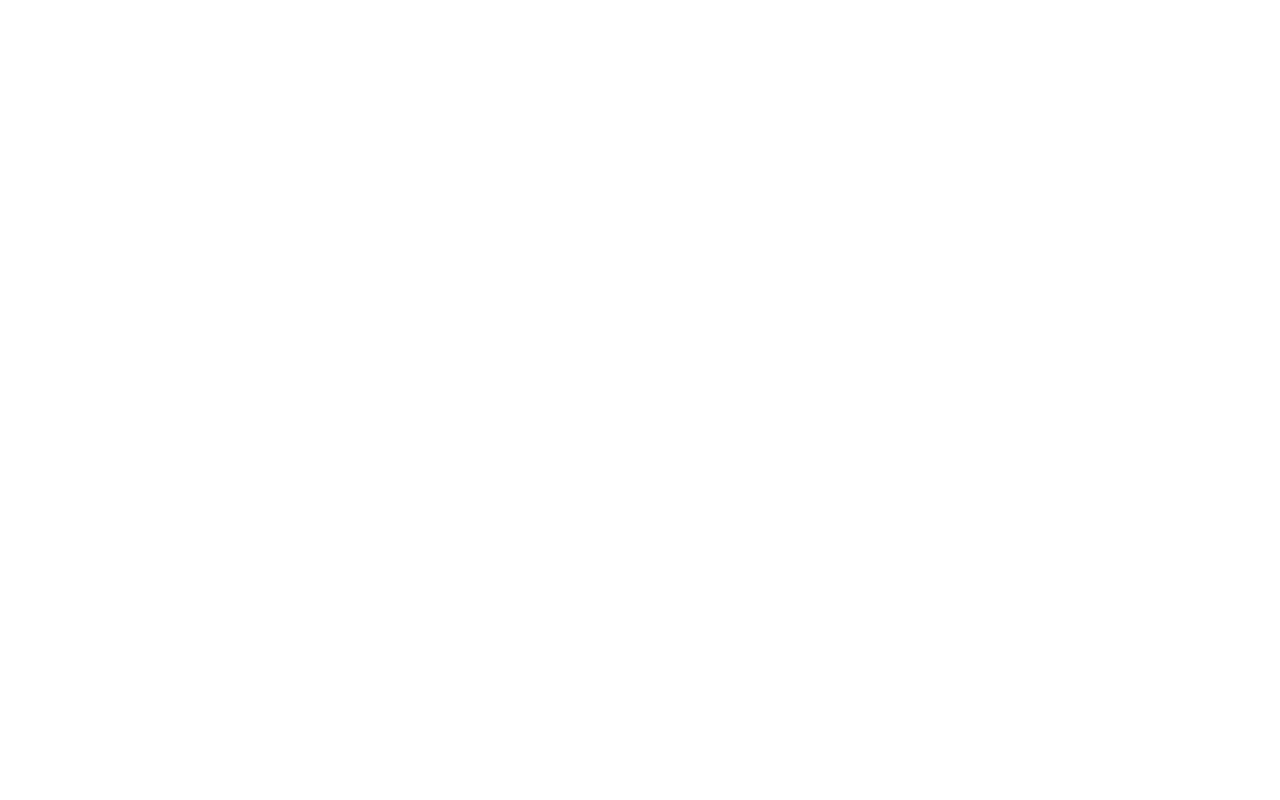
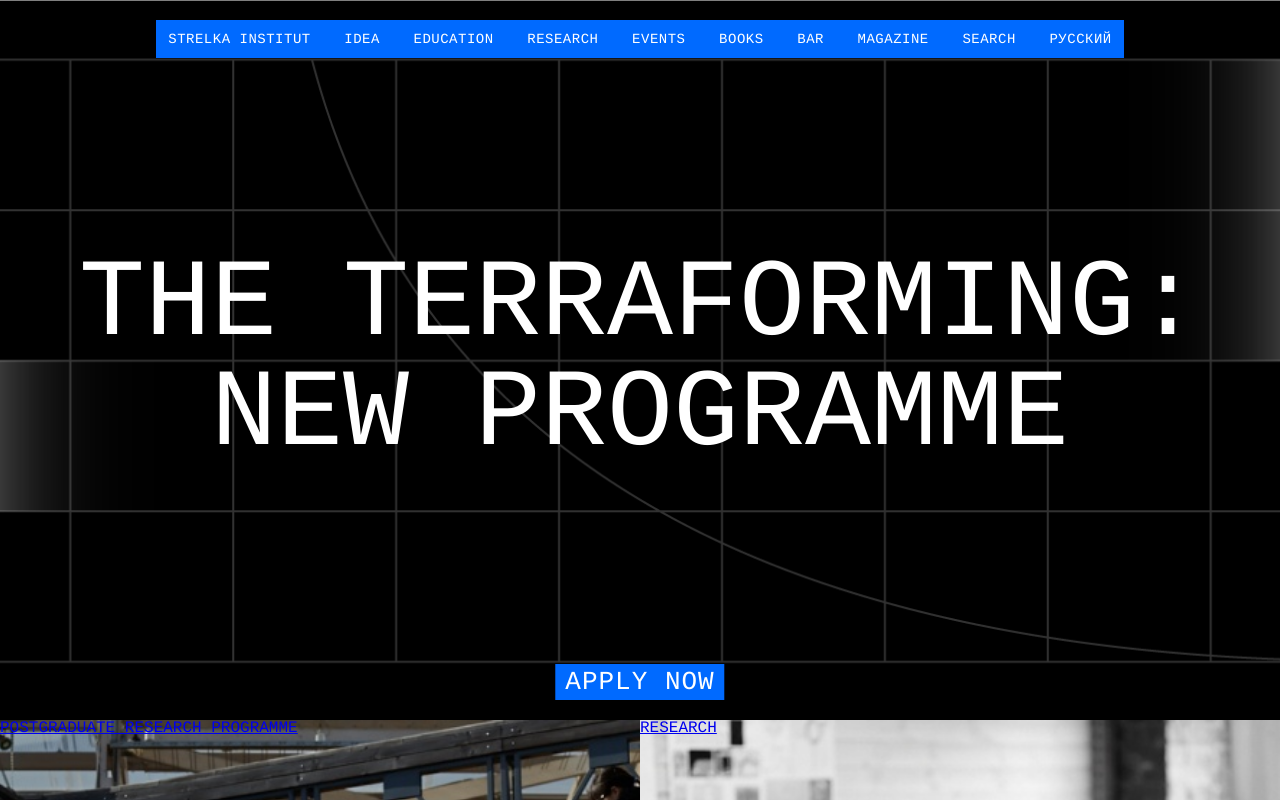
Before and after one commit to AlanDorz/Hse_strelka, a plain HTML site: page index.html in a window 1280 px wide. Shown: the top 800 px of the page. Drawn offline with Linux system fonts and the light colour scheme.

Commit message:
2 blocks

```diff
--- a/css/master.css
+++ b/css/master.css
@@ -1 +1,97 @@
 @import "reset.css";
+@import url('https://fonts.googleapis.com/css?family=Cousine&display=swap');
+
+:root {
+  --blue: #006aff;
+}
+
+body {
+   font-family: 'Cousine', monospace;
+}
+*  {
+  -webkit-font-smoothing: antialiased;
+  -moz-osx-font-smoothing: grayscale;
+}
+
+/*
+   Hero Section
+ */
+
+ .hero {
+   height: 90vh;
+   color: #fff;
+   background-image: url(../img/bg.png);
+   background-size: cover;
+   background-position: center;
+   background-repeat: no-repeat;
+   text-align: center;
+   position: relative;
+ }
+.hero nav{
+  background: var(--blue);
+  margin-top: 20px;
+  display: inline-block;
+}
+.hero a {
+  color: #fff;
+  text-decoration: none;
+}
+.hero nav ul li {
+  display: inline-block;
+  padding: 12px;
+  font-size: 14px;
+  text-transform: uppercase;
+  letter-spacing: 0.5px;
+}
+.hero h1 {
+  font-size: 110px;
+  position: absolute;
+  top: 50%;
+  transform: translateY(-50%);
+}
+.hero .btn {
+  text-transform: uppercase;
+  background-color: var(--blue);
+  padding: 5px 10px;
+  letter-spacing: 1px;
+  position: absolute;
+  bottom: 20px;
+  left: 50%;
+  transform: translateX(-50%);
+  font-size: 26px;
+}
+
+/* Edu Section */
+
+.edu {
+  height: 90vh;
+  display: flex;
+}
+.post,
+.research {
+  background-size: cover;
+  background-position: center;
+  width: 50%;
+  height: 100%;
+}
+.post {
+  background-image: url(../img/post.jpg);
+}
+.research {
+  background-image: url(../img/research.jpg);
+}
+
+
+
+
+
+
+
+
+
+
+
+
+
+
+/*  */
--- a/index.html
+++ b/index.html
@@ -3,24 +3,60 @@
   <head>
     <meta charset="utf-8">
     <title>Strelka</title>
-    <link rel="stylesheet" href="/css/master.css">
+    <link rel="stylesheet" href="css/master.css">
   </head>
   <body>
     <div class="hero">
-
+      <nav>
+        <ul>
+          <li>
+            <a href="#">STRELKA INSTITUT</a>
+          </li>
+          <li>
+            <a href="#">Idea</a>
+          </li>
+          <li>
+            <a href="#">Education</a>
+          </li>
+          <li>
+            <a href="#">Research</a>
+          </li>
+          <li>
+            <a href="#">Events</a>
+          </li>
+          <li>
+            <a href="#">Books</a>
+          </li>
+          <li>
+            <a href="#">Bar</a>
+          </li>
+          <li>
+            <a href="#">Magazine</a>
+          </li>
+          <li>
+            <a href="#">Search</a>
+          </li>
+          <li>
+            <a href="#">Русский</a>
+          </li>
+        </ul>
+      </nav>
+      <h1>
+        THE TERRAFORMING: NEW PROGRAMME
+      </h1>
+      <a class="btn" href="#">Apply now</a>
     </div>
     <div class="edu">
-
+      <div class="post">
+        <a href="#">POSTGRADUATE RESEARCH PROGRAMME</a>
+      </div>
+      <div class="research">
+        <a href="#">RESEARCH</a>
+      </div>
     </div>
-    <div class="books">
-
-    </div>
-    <div class="promo">
-
-    </div>
-    <div class="bar">
-
-    </div>
+    <div class="books"></div>
+    <div class="promo"></div>
+    <div class="bar"></div>
     <footer></footer>
   </body>
 </html>
```
Also changed, not shown: img/bg.png (added), img/post.jpg (added), img/research.jpg (added), 1 other file.
